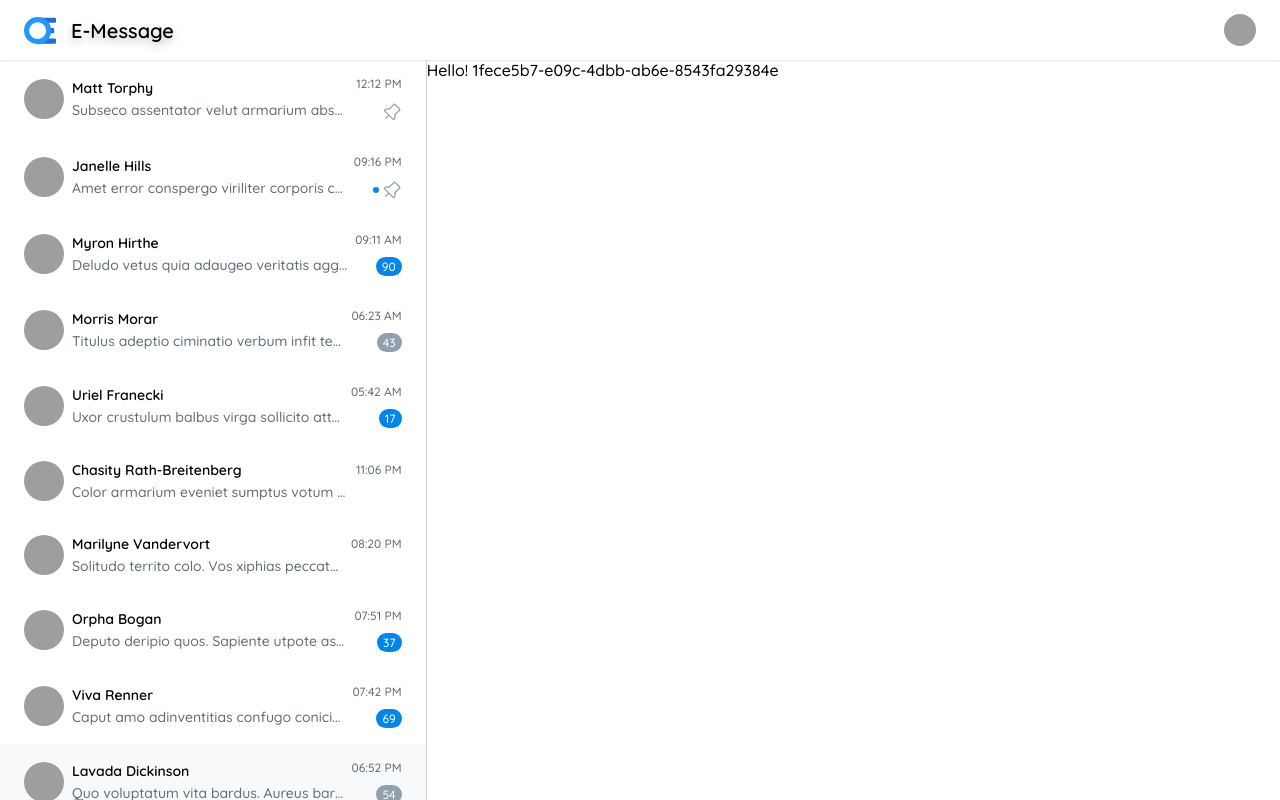
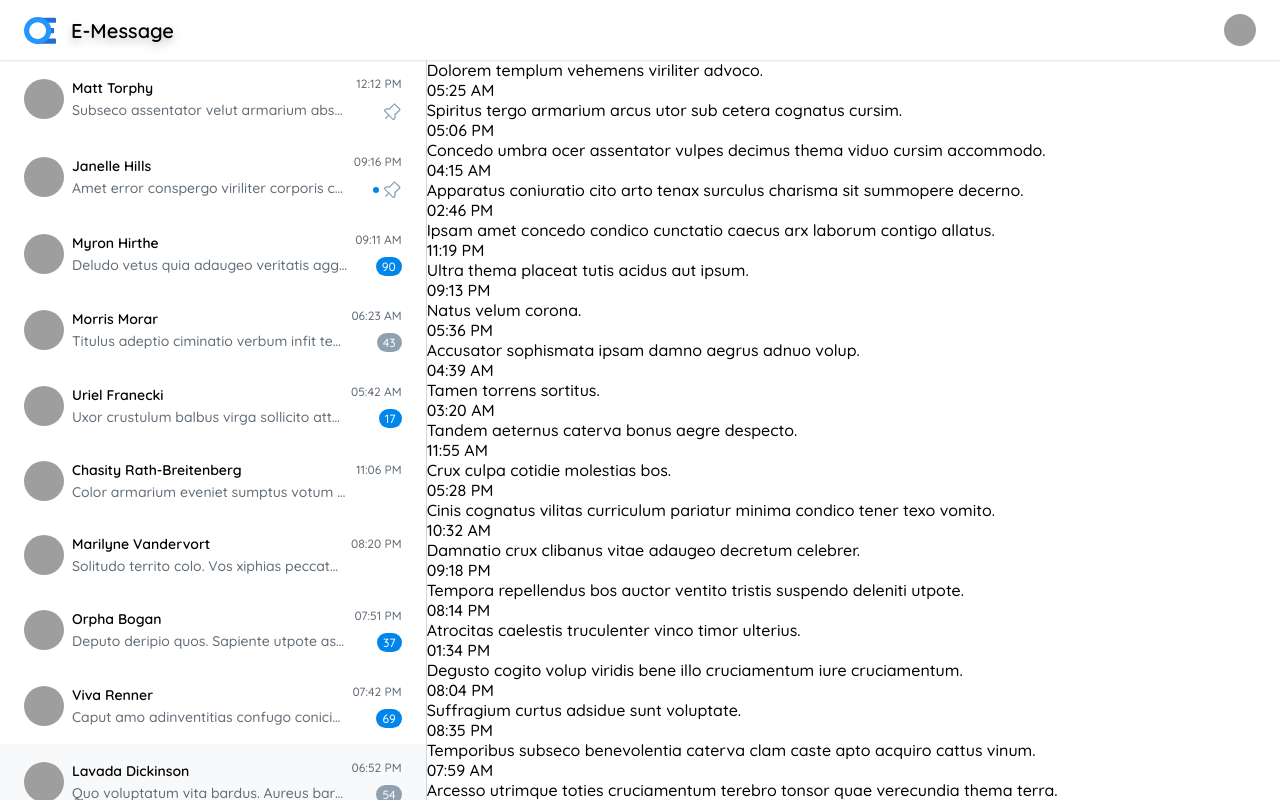
Before and after one commit to nikulin-anton/oe-messenger, a Next.js app: page /messenger/1fece5b7-e09c-4dbb-ab6e-8543fa29384e in a window 1280 px wide. Built offline with nearby package versions, Linux system fonts and the light colour scheme; grey boxes are pictures that could not be loaded.

Commit message:
Added data to the page without styling

```diff
--- a/src/app/api/chat.ts
+++ b/src/app/api/chat.ts
@@ -8,7 +8,7 @@ const chatsMock = new Array(10)
 
 export function getChats(): Promise<Chat[]> {
   return new Promise((resolve) =>
-    setTimeout(() => resolve(chatsMock), Math.random() * 1000)
+    setTimeout(() => resolve(chatsMock), Math.random() * 100)
   );
 }
 
@@ -18,6 +18,6 @@ export function getChatById(id: string): Promise<Chat> {
       const chat = chatsMock.find((mock) => mock.id === id);
 
       chat ? resolve(chat) : reject("Chat is not exists");
-    }, Math.random() * 1000);
+    }, Math.random() * 100);
   });
 }
--- a/src/app/api/user.ts
+++ b/src/app/api/user.ts
@@ -3,6 +3,6 @@ import { getUserMock } from "../mocks/user";
 
 export function getUser(): Promise<User> {
   return new Promise((resolve) =>
-    setTimeout(() => resolve(getUserMock()), 300)
+    setTimeout(() => resolve(getUserMock()), Math.random() * 100)
   );
 }
--- /dev/null
+++ b/src/app/messenger/[chatId]/chat.module.css
@@ -0,0 +1,6 @@
+.chatContainer {
+  display: flex;
+  flex-direction: column;
+  max-width: 100%;
+  overflow: scroll;
+}
--- /dev/null
+++ b/src/app/messenger/[chatId]/components/MessageItem/InterlocutorMessageItem.tsx
@@ -0,0 +1,19 @@
+import { Message } from "@/app/interfaces/message";
+
+type Props = {
+  message: Message;
+};
+
+export default function InterlocutorMessageItem({ message }: Props) {
+  const dateTime = message.datetime.toLocaleTimeString("en-us", {
+    hour: "2-digit",
+    minute: "2-digit",
+  });
+
+  return (
+    <div>
+      <p>{message.message}</p>
+      <p>{dateTime}</p>
+    </div>
+  );
+}
--- /dev/null
+++ b/src/app/messenger/[chatId]/components/MessageItem/MessageItem.tsx
@@ -0,0 +1,19 @@
+import { Message } from "@/app/interfaces/message";
+
+type Props = {
+  message: Message;
+};
+
+export default function MessageItem({ message }: Props) {
+  const dateTime = message.datetime.toLocaleTimeString("en-us", {
+    hour: "2-digit",
+    minute: "2-digit",
+  });
+
+  return (
+    <div>
+      <p>{message.message}</p>
+      <p>{dateTime}</p>
+    </div>
+  );
+}
--- /dev/null
+++ b/src/app/messenger/[chatId]/components/MessageList/MessageList.tsx
@@ -0,0 +1,21 @@
+import { Message } from "@/app/interfaces/message";
+import MessageItem from "../MessageItem/MessageItem";
+import { User } from "@/app/interfaces/user";
+import InterlocutorMessageItem from "../MessageItem/InterlocutorMessageItem";
+
+type Props = {
+  messages: Message[];
+  user: User;
+};
+
+export default function MessageList({ messages, user }: Props) {
+  const messageItems = messages.map((message) =>
+    message.sender.id === user.id ? (
+      <MessageItem message={message} />
+    ) : (
+      <InterlocutorMessageItem message={message} />
+    )
+  );
+
+  return <div>{messageItems}</div>;
+}
--- a/src/app/messenger/[chatId]/page.tsx
+++ b/src/app/messenger/[chatId]/page.tsx
@@ -1,7 +1,21 @@
+import { getChatById } from "@/app/api/chat";
+import { getMessages } from "@/app/api/messages";
+import MessageList from "./components/MessageList/MessageList";
+import style from "./chat.module.css";
+import { getUser } from "@/app/api/user";
+
 type Props = {
   params: { chatId: string };
 };
 
-export default function ChatHistory({ params }: Props) {
-  return <div>Hello! {params.chatId}</div>;
+export default async function ChatHistory({ params }: Props) {
+  const user = await getUser();
+  const chatData = await getChatById(params.chatId);
+  const messages = await getMessages(params.chatId);
+
+  return (
+    <div className={style.chatContainer}>
+      <MessageList messages={messages} user={user} />
+    </div>
+  );
 }
```
